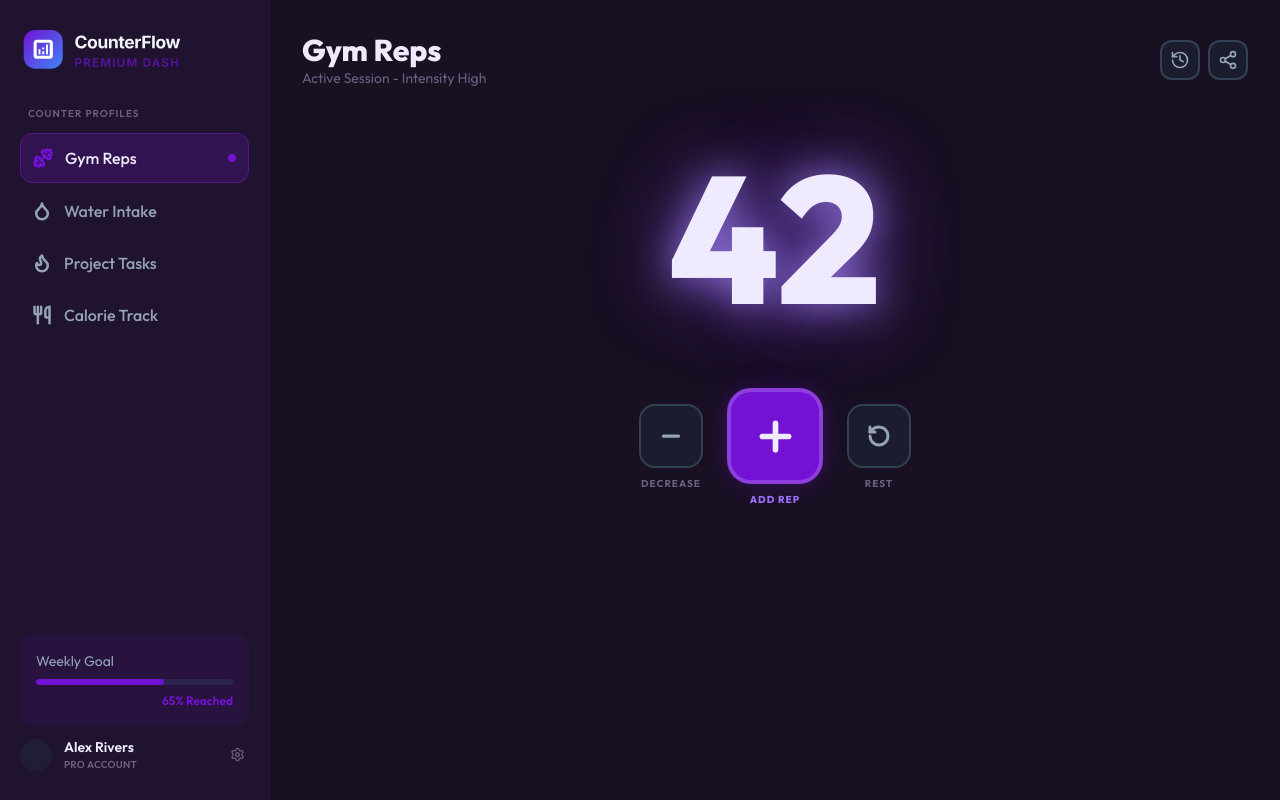
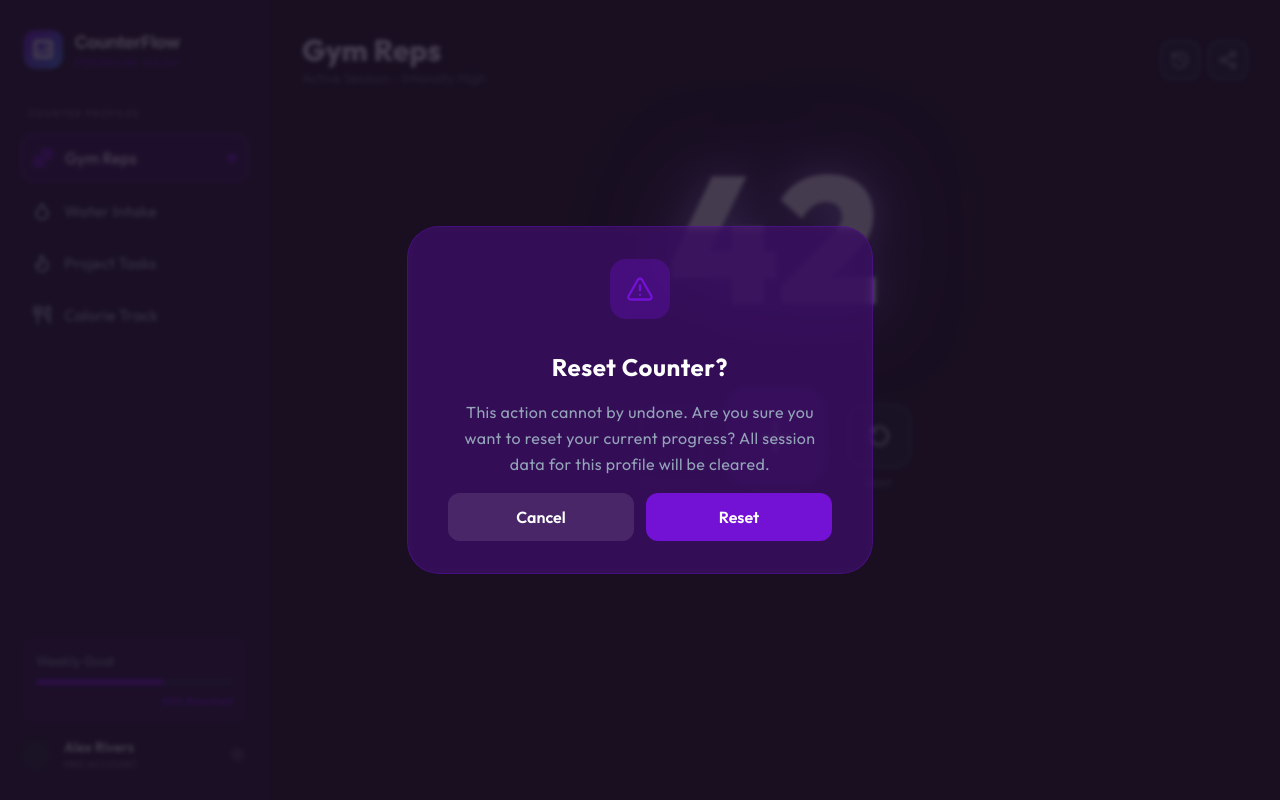
Before and after one commit to mano-coder/CounterFlow-app, a React (Vite) app: page / in a window 1280 px wide. Built offline with nearby package versions, Linux system fonts and the light colour scheme.

Commit message:
feat: add ConfirmationDialog component with reset modal UI

```diff
--- a/src/App.jsx
+++ b/src/App.jsx
@@ -3,8 +3,8 @@ import { useKeyboard } from "./hooks/useKeyboard";
 
 import Sidebar from "./components/Sidebar";
 import CounterPanel from "./components/CounterPanel";
-import CounterDisplay from "./components/CounterDisplay";
 import QuickStats from "./components/QuickStats";
+import ConfirmationDialog from "./components/ConfirmationDialog";
 
 const initialProfiles = [
   {
@@ -58,7 +58,7 @@ export default function App() {
   });
 
   const [activeId, setActiveId] = useState(() => {
-    const savedActiveId = localStorage.getItem("active-id")
+    const savedActiveId = localStorage.getItem("active-id");
     if (savedActiveId) {
       return JSON.parse(savedActiveId);
     }
@@ -130,6 +130,8 @@ export default function App() {
   };
 
   return (
+    <>
+      <ConfirmationDialog />
       <div className="bg-bg-base flex h-screen overflow-hidden">
         <Sidebar
           profiles={profiles}
@@ -146,5 +148,6 @@ export default function App() {
           <QuickStats activeProfile={activeProfile} />
         </main>
       </div>
+    </>
   );
 }
--- /dev/null
+++ b/src/components/ConfirmationDialog.jsx
@@ -0,0 +1,28 @@
+import { TriangleAlert } from "lucide-react";
+
+export default function ConfirmationDialog() {
+  return (
+    <div className="fixed inset-0 z-50 flex items-center justify-center bg-[#191022]/80 backdrop-blur-[2px]">
+      <div className="bg-progress-fill/30 border-progress-fill/30 flex flex-col items-center gap-4 rounded-[32px] border px-10 py-8 text-white backdrop-blur-[4px]">
+        <div className="bg-accent-primary/30 mb-4 rounded-2xl p-4">
+          <TriangleAlert className="text-accent-primary" size={28} />
+        </div>
+        <h1 className="text-2xl font-bold tracking-wide text-white">
+          Reset Counter?
+        </h1>
+        <p className="text-text-secondary max-w-sm text-center text-base leading-relaxed font-normal tracking-wide">
+          This action cannot by undone. Are you sure you want to reset your
+          current progress? All session data for this profile will be cleared.
+        </p>
+        <div className="flex w-full gap-3">
+          <button className="flex-1 rounded-xl bg-white/10 px-10 py-3 font-semibold hover:bg-white/20">
+            Cancel
+          </button>
+          <button className="bg-accent-primary hover:bg-accent-bright flex-1 rounded-xl px-10 py-3 font-semibold">
+            Reset
+          </button>
+        </div>
+      </div>
+    </div>
+  );
+}
```
Lines whose indentation alone changed are shown as unchanged.
